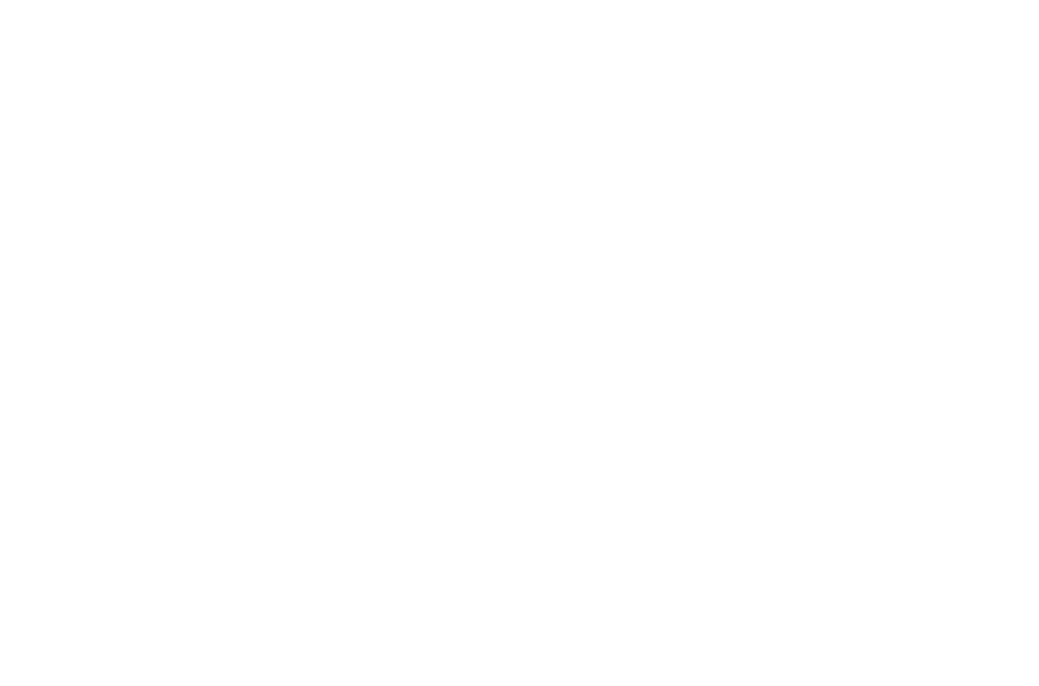
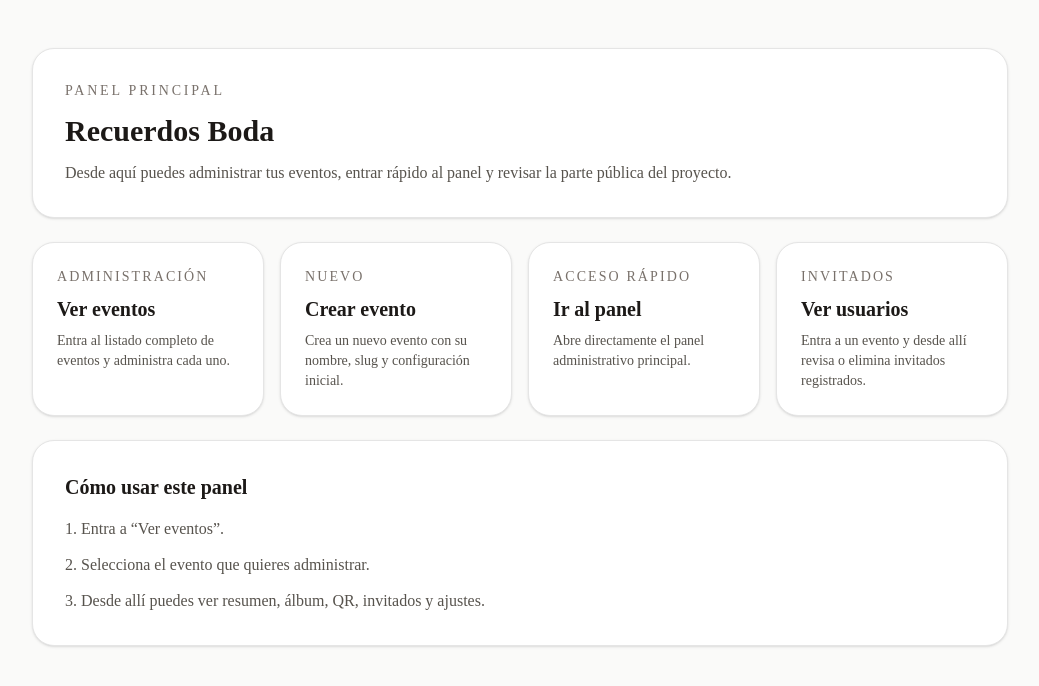
Before and after one commit to kevinmonroy1/EVENTOS, a Next.js app: page / in a window 1280 px wide. Before the commit this address had no page. Shown: the top 686 px of the page, without its empty margins (120-1159 px from the left). Built offline with nearby package versions, Linux system fonts and the light colour scheme.

Commit message:
cambio en pagina principal

```diff
--- a/app/page.tsx
+++ b/app/page.tsx
@@ -1,5 +1,99 @@
-import { redirect } from "next/navigation";
+import Link from "next/link";
 
 export default function HomePage() {
-  redirect("/admin");
+  return (
+    <main className="min-h-screen bg-stone-50">
+      <div className="mx-auto max-w-5xl px-6 py-12">
+        <section className="rounded-3xl border bg-white p-8 shadow-sm">
+          <p className="text-sm uppercase tracking-[0.2em] text-stone-500">
+            Panel principal
+          </p>
+
+          <h1 className="mt-3 text-3xl font-semibold text-stone-900">
+            Recuerdos Boda
+          </h1>
+
+          <p className="mt-3 max-w-2xl text-stone-600">
+            Desde aquí puedes administrar tus eventos, entrar rápido al panel y
+            revisar la parte pública del proyecto.
+          </p>
+        </section>
+
+        <section className="mt-6 grid gap-4 md:grid-cols-2 xl:grid-cols-4">
+          <Link
+            href="/admin/events"
+            className="rounded-3xl border bg-white p-6 shadow-sm transition hover:bg-stone-100"
+          >
+            <p className="text-sm uppercase tracking-[0.15em] text-stone-500">
+              Administración
+            </p>
+            <h2 className="mt-2 text-xl font-semibold text-stone-900">
+              Ver eventos
+            </h2>
+            <p className="mt-2 text-sm text-stone-600">
+              Entra al listado completo de eventos y administra cada uno.
+            </p>
+          </Link>
+
+          <Link
+            href="/admin/events/new"
+            className="rounded-3xl border bg-white p-6 shadow-sm transition hover:bg-stone-100"
+          >
+            <p className="text-sm uppercase tracking-[0.15em] text-stone-500">
+              Nuevo
+            </p>
+            <h2 className="mt-2 text-xl font-semibold text-stone-900">
+              Crear evento
+            </h2>
+            <p className="mt-2 text-sm text-stone-600">
+              Crea un nuevo evento con su nombre, slug y configuración inicial.
+            </p>
+          </Link>
+
+          <Link
+            href="/admin"
+            className="rounded-3xl border bg-white p-6 shadow-sm transition hover:bg-stone-100"
+          >
+            <p className="text-sm uppercase tracking-[0.15em] text-stone-500">
+              Acceso rápido
+            </p>
+            <h2 className="mt-2 text-xl font-semibold text-stone-900">
+              Ir al panel
+            </h2>
+            <p className="mt-2 text-sm text-stone-600">
+              Abre directamente el panel administrativo principal.
+            </p>
+          </Link>
+
+          <Link
+            href="/admin/events"
+            className="rounded-3xl border bg-white p-6 shadow-sm transition hover:bg-stone-100"
+          >
+            <p className="text-sm uppercase tracking-[0.15em] text-stone-500">
+              Invitados
+            </p>
+            <h2 className="mt-2 text-xl font-semibold text-stone-900">
+              Ver usuarios
+            </h2>
+            <p className="mt-2 text-sm text-stone-600">
+              Entra a un evento y desde allí revisa o elimina invitados
+              registrados.
+            </p>
+          </Link>
+        </section>
+
+        <section className="mt-6 rounded-3xl border bg-white p-8 shadow-sm">
+          <h2 className="text-xl font-semibold text-stone-900">
+            Cómo usar este panel
+          </h2>
+
+          <div className="mt-4 space-y-3 text-stone-600">
+            <p>1. Entra a “Ver eventos”.</p>
+            <p>2. Selecciona el evento que quieres administrar.</p>
+            <p>3. Desde allí puedes ver resumen, álbum, QR, invitados y ajustes.</p>
+          </div>
+        </section>
+      </div>
+    </main>
+  );
 }
```
